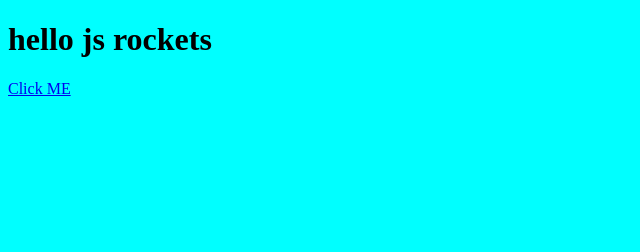
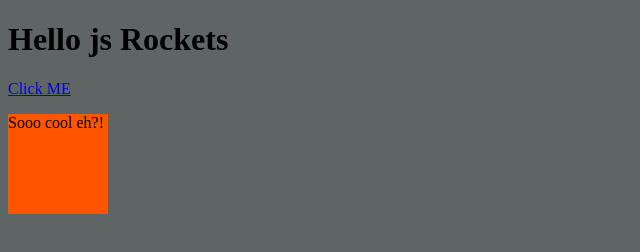
Before and after one commit to Breslima/js-rockets, a plain HTML site: page index.html in a window 1280 px wide. Both pictures are taken after a click on the link "Click ME". Shown: the whole page, without its empty margins (0-640 px from the left). Drawn offline with Linux system fonts and the light colour scheme.

Commit message:
Cool Transitions added

```diff
--- a/css/style.css
+++ b/css/style.css
@@ -1,3 +1,13 @@
 body {
-  background-color: aqua;
+  background-color: rgb(95, 101, 101);
 }
+.cool {
+  width: 100px;
+  height: 100px;
+  background-color: rgb(101, 165, 42);
+  transition: background-color 2s;
+}
+
+.cool.red {
+  background-color: rgb(255, 85, 0);
+}
--- a/index.html
+++ b/index.html
@@ -9,7 +9,11 @@
     <link rel="stylesheet" type="text/css" href="css/style.css" />
   </head>
   <body>
-    <h1>hello js rockets</h1>
-    <a href="#" onclick="car.fly();">Click ME</a>
+    <h1>Hello js Rockets</h1>
+    <a href="#" onclick="doCoolStuff();">Click ME</a>
+
+    <div class="cool" id="cool">
+      <p>Sooo cool eh?!</p>
+    </div>
   </body>
 </html>
--- a/js/script.js
+++ b/js/script.js
@@ -1,3 +1,16 @@
+var doCoolStuff = function () {
+  var currentClassName = document.getElementById("cool").className;
+
+  if (currentClassName == "cool") {
+    document.getElementById("cool").className = "cool red";
+  } else {
+    document.getElementById("cool").className = "cool";
+  }
+};
+
+var sayMyName = function (name) {
+  alert("My name is: " + name);
+};
 var car = {
   make: "VW",
   type: "Golf",
```
